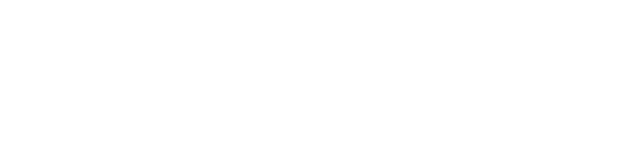
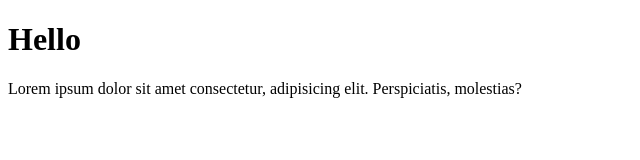
Before and after one commit to Abduqodir0205/Future, a plain HTML site: page index.html in a window 1280 px wide. Shown: the whole page, without its empty margins (0-640 px from the left). Drawn offline with Linux system fonts and the light colour scheme.

```diff
--- a/index.html
+++ b/index.html
@@ -7,6 +7,7 @@
     <title>Document</title>
 </head>
 <body>
-
+    <h1>Hello</h1>
+    <p>Lorem ipsum dolor sit amet consectetur, adipisicing elit. Perspiciatis, molestias?</p>
 </body>
 </html>
```
